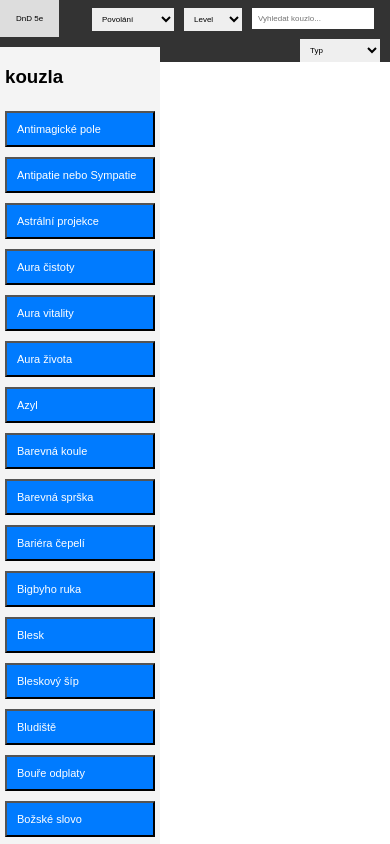
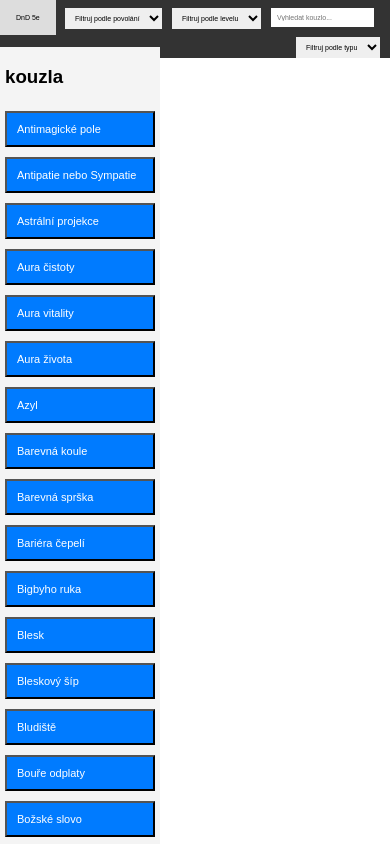
Before and after one commit to Tulusus/DnD5E, a plain HTML site: page index.html in a window 390 px wide. Drawn offline with Linux system fonts and the light colour scheme.

Commit message:
Add files via upload

```diff
--- a/index.html
+++ b/index.html
@@ -15,7 +15,7 @@
         <input type="text" id="searchInput" placeholder="Vyhledat kouzlo..." />
 
         <select id="levelFilter">
-            <option value="">Level</option>
+            <option value="">Filtruj podle levelu</option>
             <option value="0">Trik</option>
             <option value="1">Level 1</option>
             <option value="2">Level 2</option>
@@ -29,7 +29,7 @@
         </select>
 
         <select id="classFilter">
-            <option value="">Povolání</option>
+            <option value="">Filtruj podle povolání</option>
             <option value="Bard">Bard</option>
             <option value="Čaroděj">Čaroděj</option>
             <option value="Černokněžník">Černokněžník</option>
@@ -41,7 +41,7 @@
         </select>
 
         <select id="typeFilter">
-            <option value="">Typ</option>
+            <option value="">Filtruj podle typu</option>
             <option value="Vymítání">Vymítání</option>
             <option value="Očarování">Očarování</option>
             <option value="Nekromancie">Nekromancie</option>
--- a/style.css
+++ b/style.css
@@ -171,7 +171,7 @@ body {
     #navigationMenu select,
     #searchInput,
     a {
-        font-size: 8px;
+        font-size: 7px;
     }
 
     #sideBar {
```
